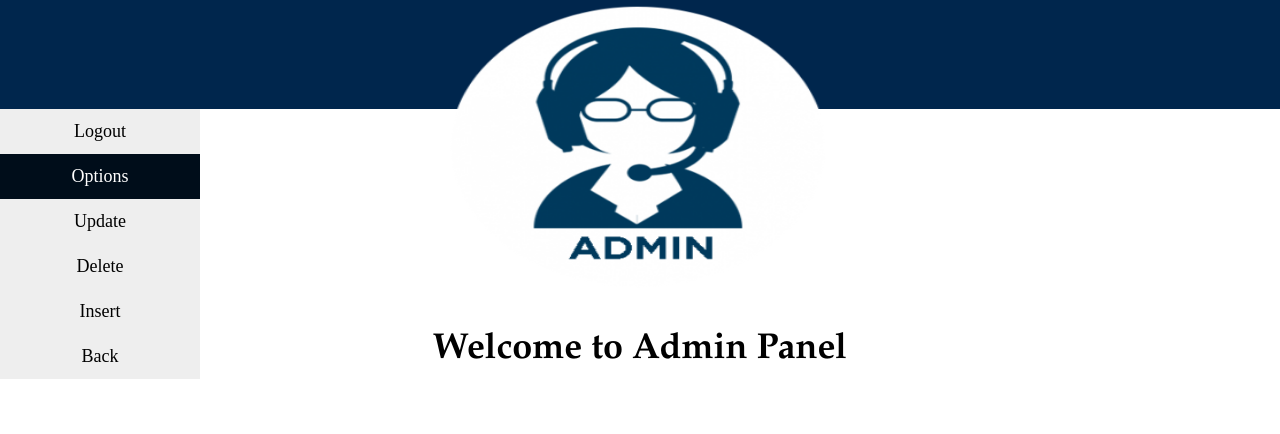
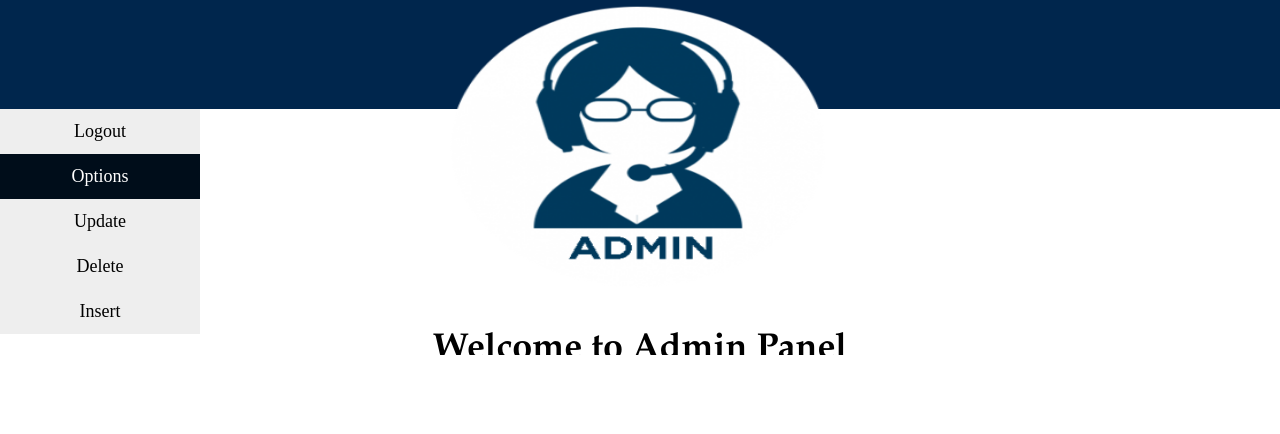
Before and after one commit to Khriston/-TW-GaL, a PHP site: page /master/admin.php in a window 1280 px wide. Shown: the part 79-513 px from the top of the page. Run offline with PHP 8.4, Linux system fonts and the light colour scheme.

Commit message:
Update admin.php

```diff
--- a/admin.php
+++ b/admin.php
@@ -34,7 +34,6 @@
 		  <a href="update.php">Update</a>
 		  <a href="delete.php">Delete</a>
 		  <a href="insert.php">Insert</a>
-		  <a href="index.php">Back</a>
 		</div>
 		<br />
 </body>
```
